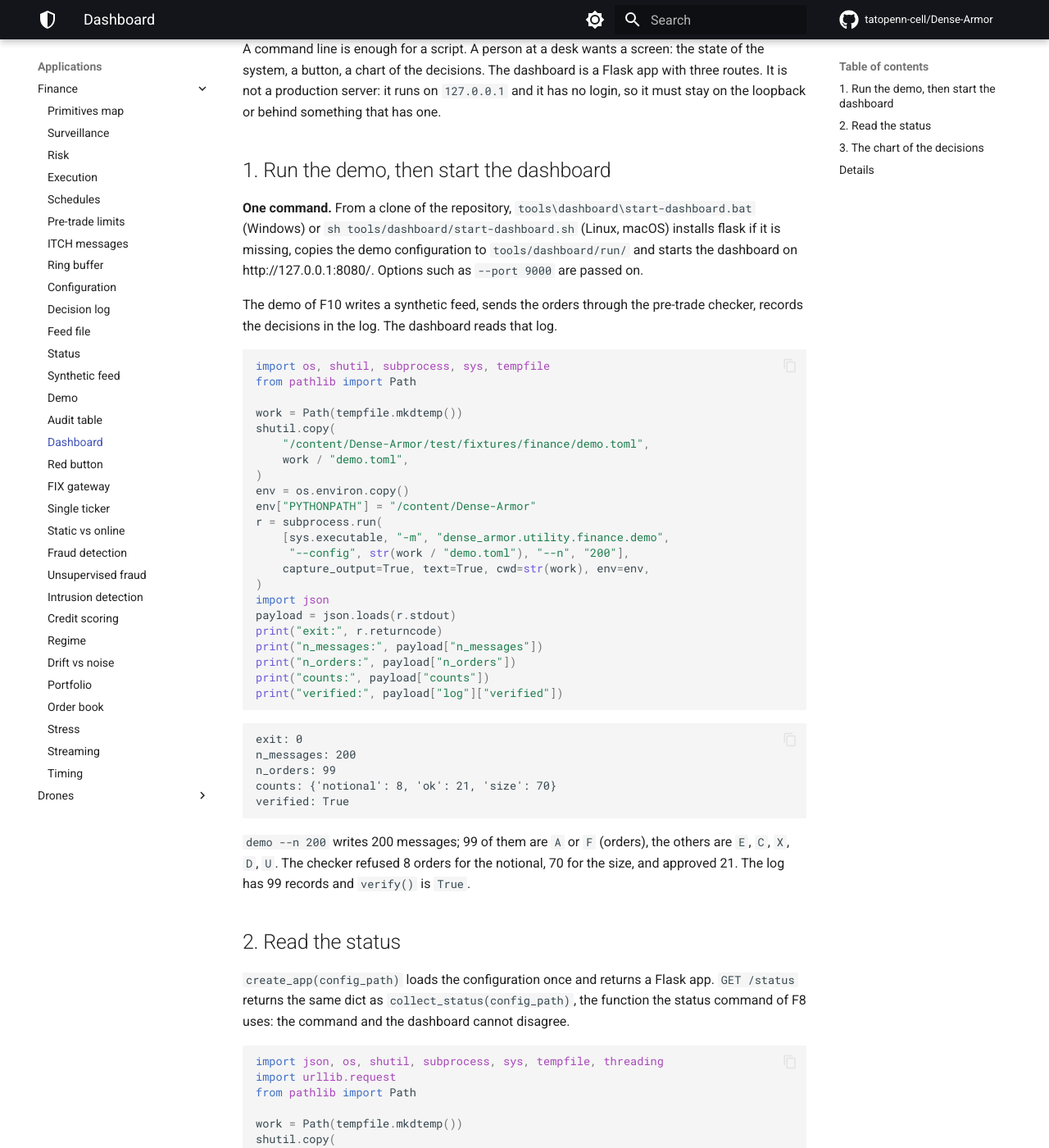
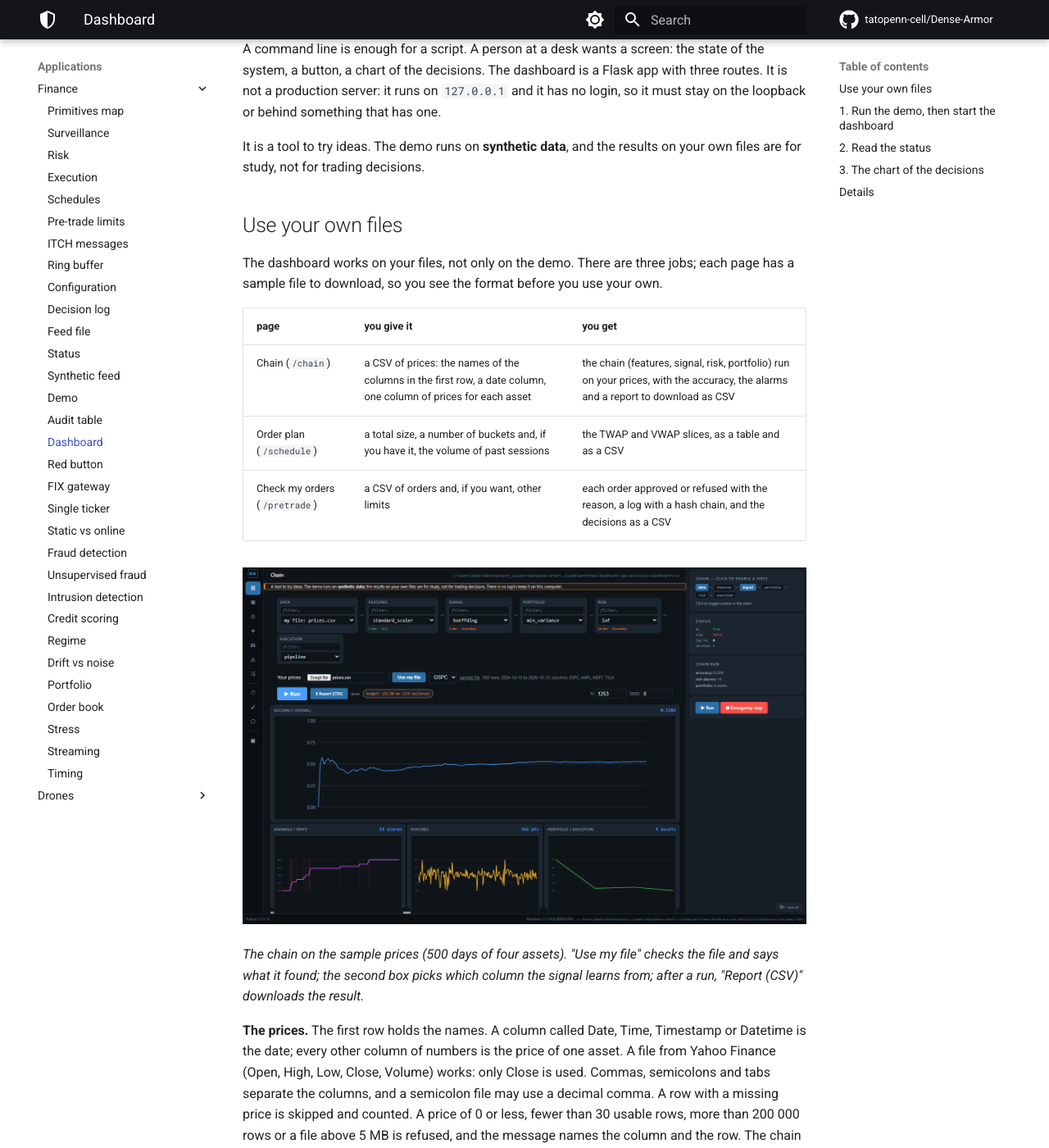
Before and after one commit to tatopenn-cell/Dense-Armor, an MkDocs documentation site: the page built from docs/finance/dashboard.md, in a window 1280 px wide and 1400 px high, scrolled down 222 px. Shown: the whole window at 82% size. Built offline with MkDocs 1.6.1 and Material for MkDocs 9.7.7, drawn with Linux system fonts in a browser that asks for light colours; comment, search, counter and statistics services are not loaded; some of the changed text lies outside the part shown.

Commit message:
Dashboard docs: use your own files, with three screenshots; changelog
docs/finance/dashboard.md has a new section, "Use your own files": what each page takes
and gives, the format of the prices, the volumes and the orders (what is accepted and
what is refused), the layout of the report, and the routes for a script. The three
images are screenshots of the real pages with the sample files: the chain on the sample
prices, the plan from 20 sessions of volume, and the sample orders with the reasons and
the verified log. The page now says at the top that the demo runs on synthetic data and
that the results are not for trading decisions.

CHANGELOG, Unreleased: Added (own files, append_many) and Fixed (the paths that depended
on the folder, the demo that verified nothing, the GET that ran the demo).

```diff
--- a/docs/finance/dashboard.md
+++ b/docs/finance/dashboard.md
@@ -5,6 +5,64 @@ state of the system, a button, a chart of the decisions. The dashboard is a
 Flask app with three routes. It is not a production server: it runs on
 `127.0.0.1` and it has no login, so it must stay on the loopback or behind
 something that has one.
+
+It is a tool to try ideas. The demo runs on **synthetic data**, and the results on
+your own files are for study, not for trading decisions.
+
+## Use your own files
+
+The dashboard works on your files, not only on the demo. There are three jobs; each
+page has a sample file to download, so you see the format before you use your own.
+
+| page | you give it | you get |
+| --- | --- | --- |
+| Chain (`/chain`) | a CSV of prices: the names of the columns in the first row, a date column, one column of prices for each asset | the chain (features, signal, risk, portfolio) run on your prices, with the accuracy, the alarms and a report to download as CSV |
+| Order plan (`/schedule`) | a total size, a number of buckets and, if you have it, the volume of past sessions | the TWAP and VWAP slices, as a table and as a CSV |
+| Check my orders (`/pretrade`) | a CSV of orders and, if you want, other limits | each order approved or refused with the reason, a log with a hash chain, and the decisions as a CSV |
+
+![The chain run on a file of prices: the file, the accuracy, the alarms and the portfolio](../assets/finance/dashboard_chain_own_prices.png)
+
+*The chain on the sample prices (500 days of four assets). "Use my file" checks the file and says what it found; the second box picks which column the signal learns from; after a run, "Report (CSV)" downloads the result.*
+
+**The prices.** The first row holds the names. A column called Date, Time, Timestamp or
+Datetime is the date; every other column of numbers is the price of one asset. A file from
+Yahoo Finance (Open, High, Low, Close, Volume) works: only Close is used. Commas, semicolons
+and tabs separate the columns, and a semicolon file may use a decimal comma. A row with a missing
+price is skipped and counted. A price of 0 or less, fewer than 30 usable rows, more than
+200 000 rows or a file above 5 MB is refused, and the message names the column and the row.
+The chain works on the log returns of the chosen column; the portfolio is built from all the
+columns, so it needs at least two.
+
+![The plan of an order from the volume of 20 past sessions](../assets/finance/dashboard_schedule_own_volumes.png)
+
+*An order of 100 in 10 buckets. TWAP is 10 in each bucket; VWAP follows the volume of the sample sessions, which is high at the open and at the close.*
+
+**The volume.** One session on each line and one volume for each bucket, all above 0, with an
+optional header line. Without it the volume is flat and VWAP equals TWAP.
+
+![Orders checked: reasons, the log and the decision of each order](../assets/finance/dashboard_pretrade_own_orders.png)
+
+*The sample orders: 42 of 60 approved; the others refused for the notional (12), a duplicate (3), the price band (2) or the size (1). The log has 60 records and its chain is verified.*
+
+**The orders.** A header with the columns account (or stock, symbol, ticker), side (buy or sell),
+size (or shares, quantity, qty) and price; ref_price and a time (seconds, or an ISO date) are
+optional. Without ref_price the first price of the account is its reference, and without a time
+the orders are one second apart. The orders are checked in time order, with the controls of
+SEC Rule 15c3-5 (c)(1) and the limits of the configuration, or the ones you type. The log is the
+`DecisionLog` of the finance system: every record holds the hash of the one before, and the
+page says whether the chain verifies.
+
+**The report of a chain run** is a CSV with the columns `section,name,index,value`: the chain you
+picked, the data, the metrics, the series of the accuracy and the alarms, one value on each line, so
+that a spreadsheet opens it as it is.
+
+**From a script**, the same jobs are routes: `POST /api/data/upload` (the CSV in the form field
+`file`) answers with an `id` that starts with `up_`; `POST /api/chain/run` with `data` set to that
+id (and `column` if the file has several) answers with a `run_id`; `GET /api/report/<run_id>.csv`
+(or `.json`) is the report; `POST /api/pretrade/check` takes the CSV and the limits and `GET
+/api/pretrade/<run_id>.csv` (or `.jsonl`) gives the decisions and the log; `POST /api/schedule`
+takes `total`, `n` and `history`. `POST /api/demo/run` runs the demo and `GET /api/demo/summary` gives
+the last result: a GET never runs it.
 
 ## 1. Run the demo, then start the dashboard
 
```
Also changed, not shown: CHANGELOG.md (+17 -0 lines), docs/assets/finance/dashboard_chain_own_prices.png (added), docs/assets/finance/dashboard_pretrade_own_orders.png (added), docs/assets/finance/dashboard_schedule_own_volumes.png (added).
